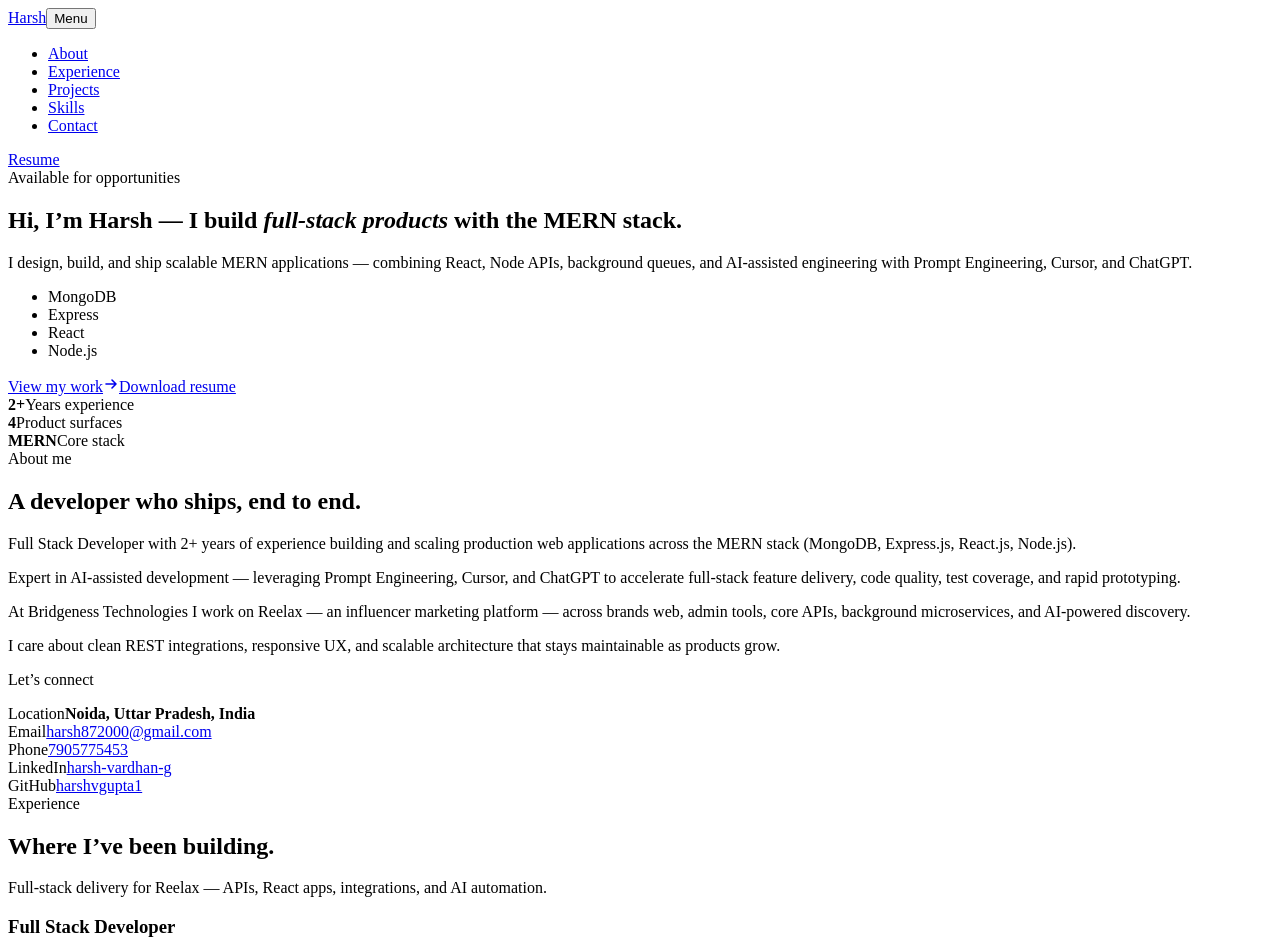
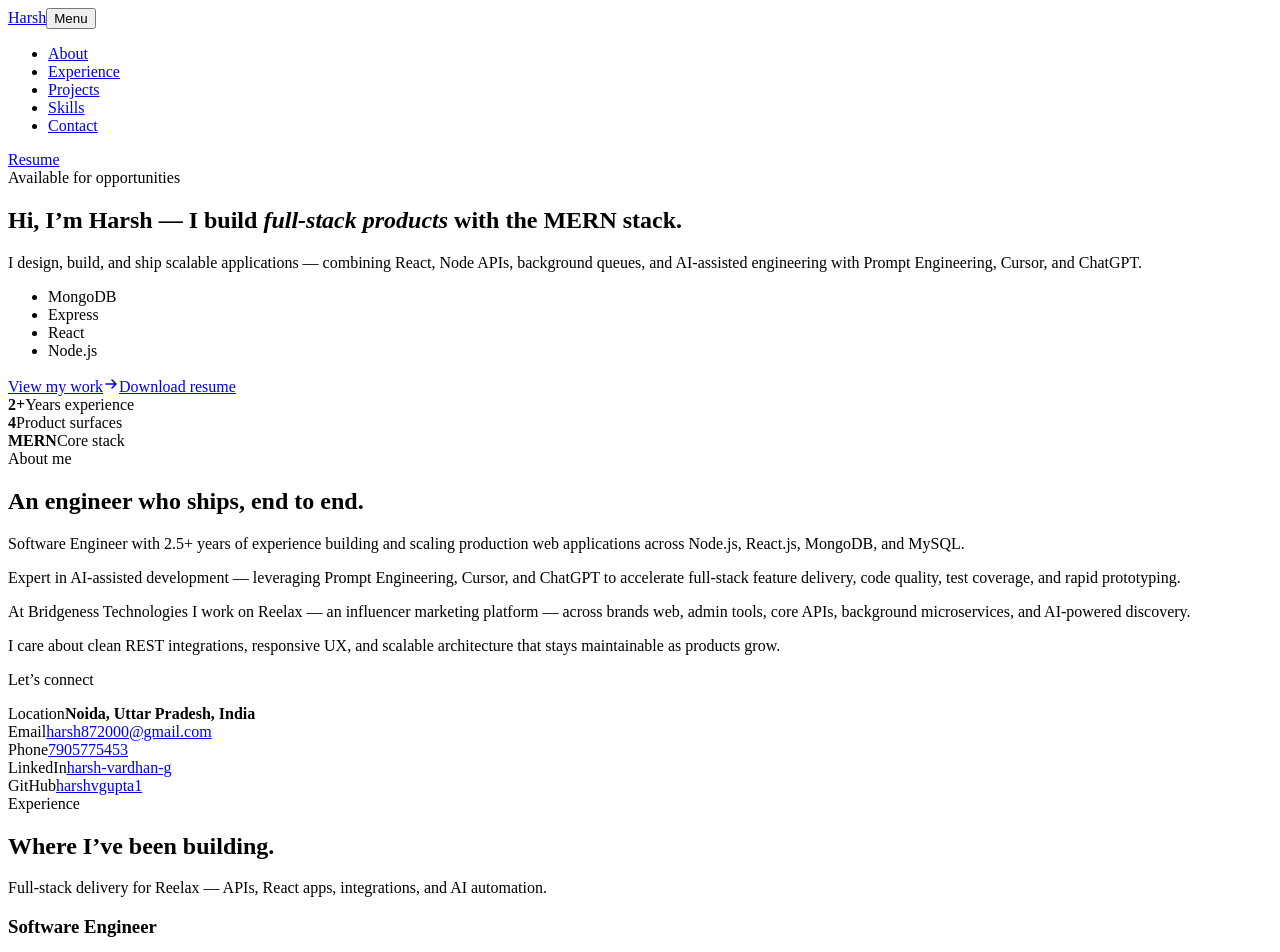
Before and after one commit to harshvgupta1/portfolio, a React (Vite) app: page / in a window 1280 px wide. Shown: the top 952 px of the page. Built offline with nearby package versions, Linux system fonts and the light colour scheme; the HTML template or start-up script is replaced by a standard one.

Commit message:
Update title to Software Engineer across portfolio and resume

```diff
--- a/index.html
+++ b/index.html
@@ -6,7 +6,7 @@
     <meta name="viewport" content="width=device-width, initial-scale=1.0" />
     <meta
       name="description"
-      content="Harsh Vardhan Gupta — Full Stack MERN developer. Portfolio featuring Reelax work at Bridgeness Technologies."
+      content="Harsh Vardhan Gupta — Software Engineer. Portfolio featuring Reelax work at Bridgeness Technologies."
     />
     <link rel="preconnect" href="https://fonts.googleapis.com" />
     <link rel="preconnect" href="https://fonts.gstatic.com" crossorigin />
@@ -14,7 +14,7 @@
       href="https://fonts.googleapis.com/css2?family=Inter:wght@400;500;600;700;800&display=swap"
       rel="stylesheet"
     />
-    <title>Harsh Vardhan Gupta — Full Stack Developer</title>
+    <title>Harsh Vardhan Gupta — Software Engineer</title>
   </head>
   <body>
     <div id="root"></div>
--- a/src/components/About.jsx
+++ b/src/components/About.jsx
@@ -6,7 +6,7 @@ export default function About() {
       <div className="container">
         <div className="section-head">
           <span className="eyebrow">About me</span>
-          <h2 className="section-title">A developer who ships, end to end.</h2>
+          <h2 className="section-title">An engineer who ships, end to end.</h2>
         </div>
 
         <div className="about-grid">
--- a/src/components/Contact.jsx
+++ b/src/components/Contact.jsx
@@ -9,7 +9,7 @@ export default function Contact() {
           <span className="contact-eyebrow">Contact</span>
           <h2>Have a project or a role in mind?</h2>
           <p>
-            I’m open to full-stack opportunities and collaborations. Drop me an email or connect on
+            I’m open to software engineering opportunities and collaborations. Drop me an email or connect on
             LinkedIn — I usually reply within a day.
           </p>
           <div className="contact-actions">
--- a/src/data/content.js
+++ b/src/data/content.js
@@ -1,9 +1,9 @@
 export const profile = {
   name: 'Harsh Vardhan Gupta',
   shortName: 'Harsh',
-  title: 'Full Stack Developer',
+  title: 'Software Engineer',
   tagline:
-    'I design, build, and ship scalable MERN applications — combining React, Node APIs, background queues, and AI-assisted engineering with Prompt Engineering, Cursor, and ChatGPT.',
+    'I design, build, and ship scalable applications — combining React, Node APIs, background queues, and AI-assisted engineering with Prompt Engineering, Cursor, and ChatGPT.',
   location: 'Noida, Uttar Pradesh, India',
   email: 'harsh872000@gmail.com',
   phone: '7905775453',
@@ -11,7 +11,7 @@ export const profile = {
   github: 'https://github.com/harshvgupta1',
   resumeUrl: '/resume.pdf',
   about: [
-    'Full Stack Developer with 2+ years of experience building and scaling production web applications across the MERN stack (MongoDB, Express.js, React.js, Node.js).',
+    'Software Engineer with 2.5+ years of experience building and scaling production web applications across Node.js, React.js, MongoDB, and MySQL.',
     'Expert in AI-assisted development — leveraging Prompt Engineering, Cursor, and ChatGPT to accelerate full-stack feature delivery, code quality, test coverage, and rapid prototyping.',
     'At Bridgeness Technologies I work on Reelax — an influencer marketing platform — across brands web, admin tools, core APIs, background microservices, and AI-powered discovery.',
     'I care about clean REST integrations, responsive UX, and scalable architecture that stays maintainable as products grow.',
@@ -20,7 +20,7 @@ export const profile = {
 
 export const experience = [
   {
-    role: 'Full Stack Developer',
+    role: 'Software Engineer',
     company: 'Bridgeness Technologies Pvt. Ltd.',
     period: 'Jan 2024 – Present',
     bullets: [
@@ -48,7 +48,7 @@ export const education = [
 export const projects = [
   {
     title: 'Reelax AI Search',
-    role: 'Full Stack · AI',
+    role: 'Software Engineer · AI',
     description:
       'Conversational AI chat for influencer discovery — natural-language queries update filters, tags, and a live discovery table for Instagram and YouTube creators in real time.',
     tech: ['React', 'Node.js', 'Prompt Engineering', 'AI Chat', 'Elasticsearch', 'REST API'],
```
Also changed, not shown: 2 other files (tests, documents, lock files or other folders).
